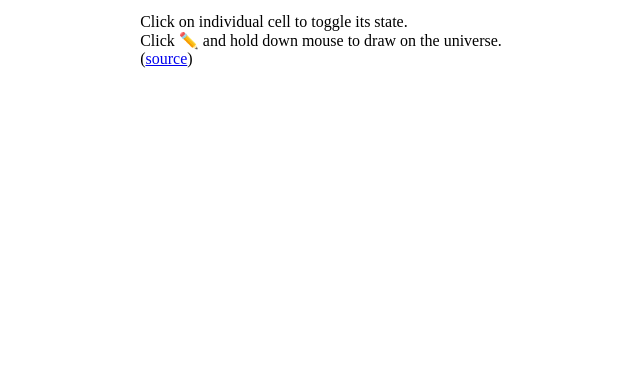
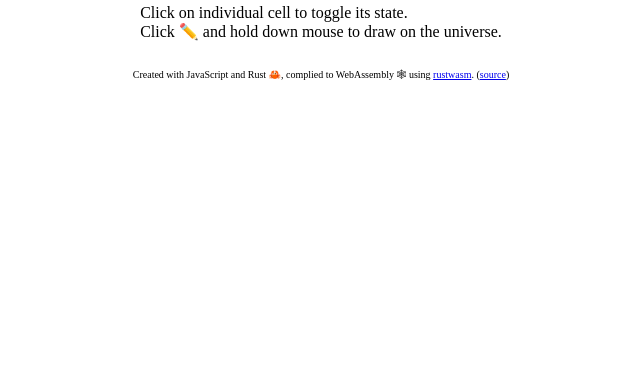
Before and after one commit to edmundlth/rust-wasm-game-of-life, a website built with webpack: page www/index.html in a window 1280 px wide. Shown: the part 440-808 px from the top of the page, without its empty margins (327-967 px from the left). Built offline with nearby package versions, Linux system fonts and the light colour scheme; what wasm-game-of-life would draw is missing.

Commit message:
cosmetics...

```diff
--- a/www/index.html
+++ b/www/index.html
@@ -2,11 +2,13 @@
 <html>
   <head>
     <meta charset="utf-8">
-    <link rel="stylesheet" href="index.css">
+    <link rel="stylesheet" href="./index.css">
     <title>Game of Life (rust-wasm)</title>
   </head>
   <body>
-    <h1> Conway Game of Life </h1>
+    <h1>
+        Conway Game of Life
+    </h1>
     <div>
       <canvas id="game-of-life-canvas"></canvas>
     </div>
@@ -20,8 +22,15 @@
     </div>
     <p>
       Click on individual cell to toggle its state. <br>
-      Click  ✏️  and hold down mouse to draw on the universe. <br>
-      (<a
+      Click  ✏️  and hold down mouse to draw on the universe.
+    </p>
+    <p style="font-size: 10px; font-weight: normal">
+        Created with JavaScript and Rust 🦀, complied to WebAssembly 🕸 using
+        <a
+                href=https://rustwasm.github.io/docs/book/introduction.html"
+                target="_blank"
+                rel="noopener noreferrer">rustwasm</a>.
+        (<a
             href="https://github.com/edmundlth/rust-wasm-game-of-life"
             target="_blank"
             rel="noopener noreferrer"
--- a/www/package.json
+++ b/www/package.json
@@ -34,7 +34,9 @@
   },
   "devDependencies": {
     "copy-webpack-plugin": "^5.0.0",
+    "css-loader": "^4.3.0",
     "hello-wasm-pack": "^0.1.0",
+    "style-loader": "^2.0.0",
     "webpack": "^4.29.3",
     "webpack-cli": "^3.1.0",
     "webpack-dev-server": "^3.1.5",
--- a/www/webpack.config.js
+++ b/www/webpack.config.js
@@ -11,4 +11,9 @@ module.exports = {
   plugins: [
     new CopyWebpackPlugin(['index.html'])
   ],
+  module: {
+    rules: [
+      {test: /\.css$/i, use: ['style-loader', 'css-loader']}
+    ]
+  }
 };
```
Also changed, not shown: www/bootstrap.js (line endings or trailing spaces).
